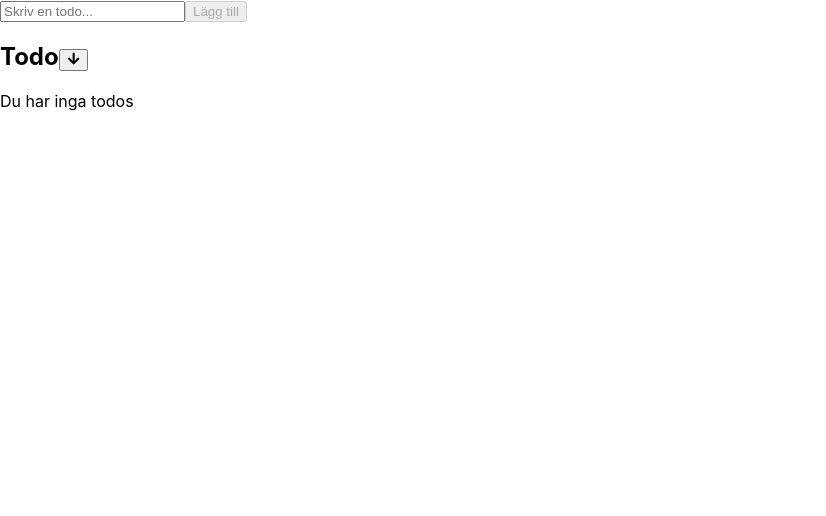
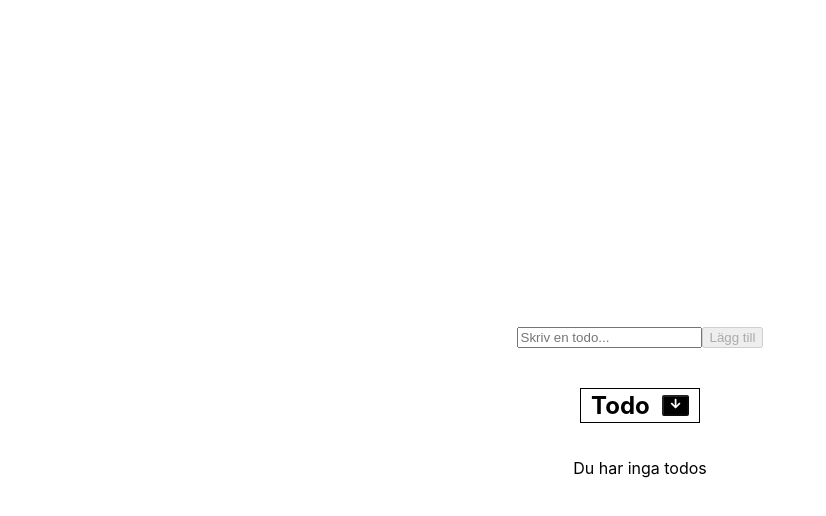
Before and after one commit to Rashadul-Haque-JS/redux-with-test-exercise, a React (Create React App) app: page / in a window 1280 px wide. Shown: the top 516 px of the page, without its empty margins (0-826 px from the left). Built offline with nearby package versions, Linux system fonts and the light colour scheme.

Commit message:
Unit tests are done

```diff
--- a/src/App.tsx
+++ b/src/App.tsx
@@ -1,5 +1,5 @@
 import React from 'react';
-import TodoList from './components/TodoList';
+import TodoList from './features/TodoList';
 
 const App = () => (
   <>
--- /dev/null
+++ b/src/common/hook.ts
@@ -0,0 +1,6 @@
+import { useDispatch, useSelector } from 'react-redux'
+import type { TypedUseSelectorHook } from 'react-redux'
+import type { RootState, AppDispatch } from '../store/store'
+
+export const useAppDispatch: () => AppDispatch = useDispatch
+export const useAppSelector: TypedUseSelectorHook<RootState> = useSelector
--- a/src/components/TodoList.tsx
+++ /dev/null
@@ -1,63 +0,0 @@
-import React, { useState } from "react";
-import { FaArrowDown, FaArrowUp } from "react-icons/fa";
-import { RootState, AppDispatch } from "../store/store";
-import { useDispatch, useSelector } from "react-redux";
-import { addTodo, removeTodo, sortTodos } from "../features/todoSlicer";
-
-const TodoList = () => {
-  const [newTodoText, setNewTodoText] = useState<string>("");
-
-  const todos = useSelector((state: RootState) => state.todo.todos);
-  const filterDescending = useSelector(
-    (state: RootState) => state.todo.filterDescending
-  );
-
-  const dispatch = useDispatch<AppDispatch>();
-  const addNewTodo = (event: React.FormEvent<HTMLFormElement>) => {
-    event.preventDefault();
-    dispatch(addTodo(newTodoText));
-    setNewTodoText("");
-  };
-
-  const sortTodo = () => {
-    !filterDescending ? dispatch(sortTodos(true)) : dispatch(sortTodos(false));
-  };
-
-  return (
-    <>
-      <form onSubmit={addNewTodo}>
-        <input
-          placeholder="Skriv en todo..."
-          onChange={(event) => setNewTodoText(event.target.value)}
-          value={newTodoText}
-        ></input>
-        <button type="submit" disabled={newTodoText.length === 0}>
-          Lägg till
-        </button>
-      </form>
-      <h2>
-        Todo
-        <button onClick={sortTodo}>
-          {filterDescending ? <FaArrowUp /> : <FaArrowDown />}
-        </button>
-      </h2>
-
-      {todos.length ? (
-        <ul>
-          {todos.map((todo) => (
-            <li key={todo.id}>
-              {todo.text}{" "}
-              <button onClick={() => dispatch(removeTodo(todo.id))}>
-                Ta bort
-              </button>
-            </li>
-          ))}
-        </ul>
-      ) : (
-        <p>Du har inga todos</p>
-      )}
-    </>
-  );
-};
-
-export default TodoList;
--- /dev/null
+++ b/src/features/TodoList.tsx
@@ -0,0 +1,108 @@
+import React, { useState } from "react";
+import { FaArrowDown, FaArrowUp } from "react-icons/fa";
+import { useAppDispatch, useAppSelector } from "../common/hook";
+import { addTodo, removeTodo, sortTodos } from "./todoSlicer";
+
+const TodoList = () => {
+  const [newTodoText, setNewTodoText] = useState<string>("");
+
+  const todos = useAppSelector((state) => state.todo.todos);
+  const filterDescending = useAppSelector(
+    (state) => state.todo.filterDescending
+  );
+  const dispatch = useAppDispatch();
+
+  const addNewTodo = (event: React.FormEvent<HTMLFormElement>) => {
+    event.preventDefault();
+    dispatch(addTodo(newTodoText));
+    setNewTodoText("");
+  };
+
+  const sortTodo = () => {
+    !filterDescending ? dispatch(sortTodos(true)) : dispatch(sortTodos(false));
+  };
+
+  return (
+    <div
+      style={{
+        display: "flex",
+        flexDirection: "column",
+        justifyContent: "center",
+        alignItems: "center",
+        height: "100vh",
+      }}
+    >
+      <form onSubmit={addNewTodo} style={{ width: "fit-content", padding: 20 }}>
+        <input
+          placeholder="Skriv en todo..."
+          onChange={(event) => setNewTodoText(event.target.value)}
+          value={newTodoText}
+        ></input>
+        <button type="submit" disabled={newTodoText.length === 0}>
+          Lägg till
+        </button>
+      </form>
+      <h2
+        style={{
+          textAlign: "center",
+          border: "solid .5px #000",
+          padding: "2px 10px",
+          display: "flex",
+          justifyContent: "center",
+          alignItems: "center",
+        }}
+      >
+        Todo
+        <button
+          onClick={sortTodo}
+          style={{
+            background: "#000",
+            color: "#fff",
+            borderRadius: "2px",
+            marginLeft: "12px",
+          }}
+          disabled={todos.length < 2}
+        >
+          {filterDescending ? (
+            <FaArrowUp style={{ fontSize: ".7rem" }} />
+          ) : (
+            <FaArrowDown style={{ fontSize: ".7rem" }} />
+          )}
+        </button>
+      </h2>
+
+      {todos.length ? (
+        <ul
+          style={{
+            width: "200px",
+            padding: "12px 24px",
+            border: "solid .5px #000",
+          }}
+        >
+          {todos.map((todo) => (
+            <li key={todo.id} style={{ paddingLeft: "4px",textTransform:'capitalize' }}>
+              {todo.text}{" "}
+              <button
+                onClick={() => dispatch(removeTodo(todo.id))}
+                style={{
+                  width: "fit-content",
+                  background: "#000",
+                  color: "#fff",
+                  padding: "2px",
+                  borderRadius: "4px",
+                  marginLeft: "12px",
+                }}
+              >
+                Ta bort
+              </button>
+            </li>
+          ))}
+        </ul>
+      ) : (
+        <p>Du har inga todos</p>
+      )}
+    </div>
+  );
+};
+
+export default TodoList;
--- a/src/features/todoSlicer.ts
+++ b/src/features/todoSlicer.ts
@@ -22,6 +22,7 @@ export const todoSlice = createSlice({
 
   reducers: {
     addTodo: (state, action: PayloadAction<string>) => {
+      // const newTodo = { id: "b2d04b1e-dcfc-4a5b-a1a8-cf49eb497cf3", text: action.payload }; /* TESTING PURPOSE*/
       const newTodo = { id: uuidv4(), text: action.payload };
       state.todos.push(newTodo);
     },
```
Also changed, not shown: 2 other files (tests, documents, lock files or other folders).
